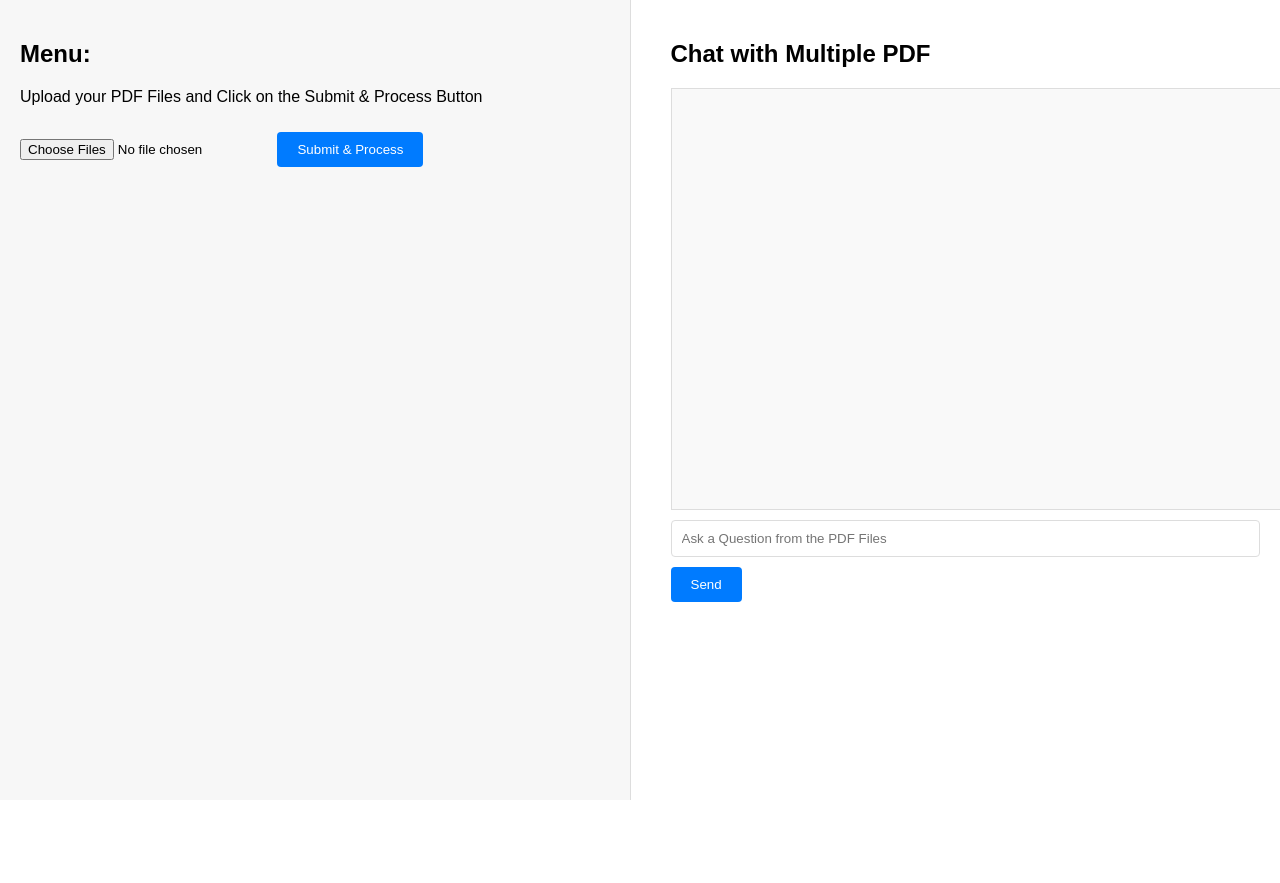
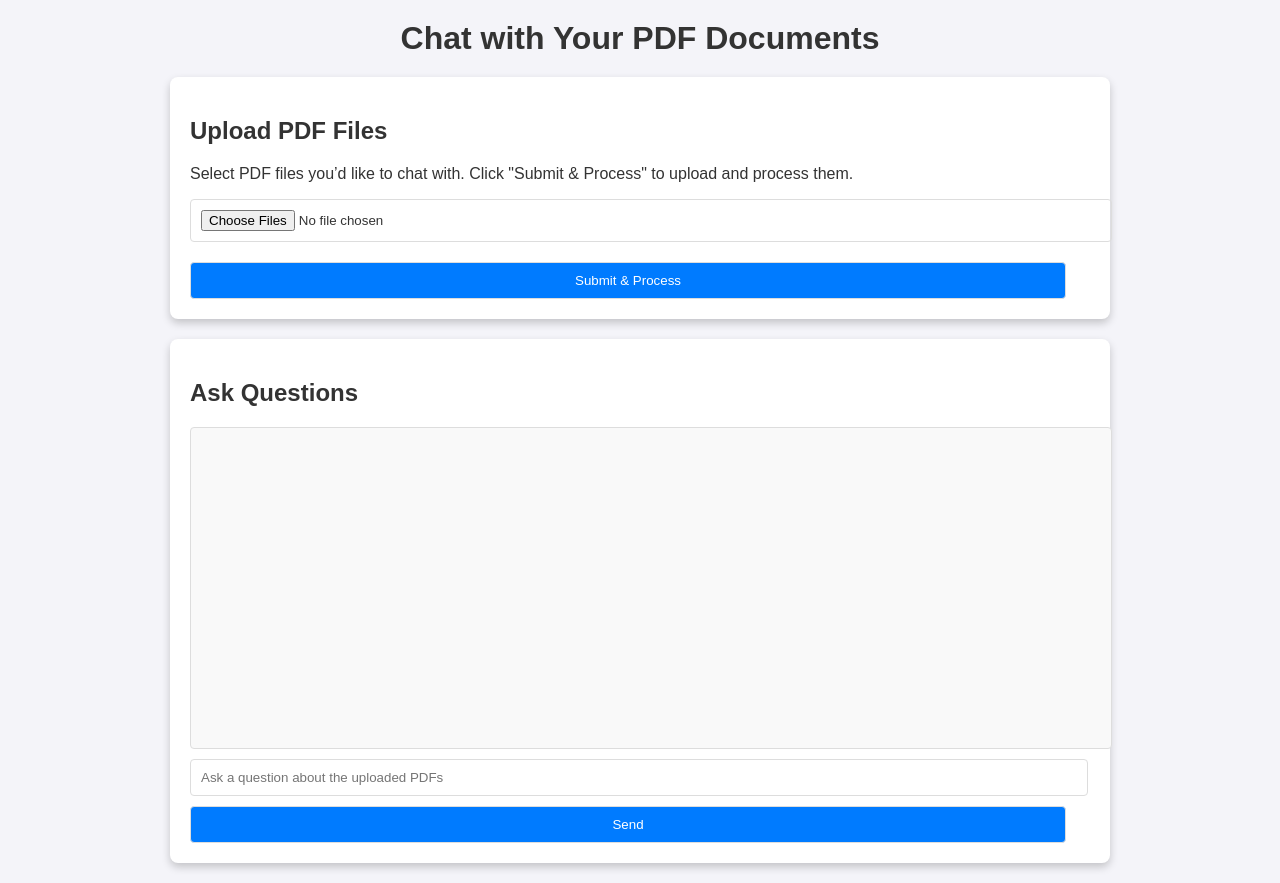
Before and after one commit to siddhant-kapse/LMNO-Bank, a Flask app: page /data_extraction/upload_pdf in a window 1280 px wide. Before the commit the page ends 800 px from the top, so only its background shows below. Run offline with Flask 3, Linux system fonts and the light colour scheme.

Commit message:
pdf-files

```diff
--- a/main.py
+++ b/main.py
@@ -1,5 +1,6 @@
 from flask import Flask, render_template, request, jsonify
 import os
+from pdf_processor import process_pdfs, query_pdf
 
 
 app = Flask(__name__)
@@ -13,8 +14,26 @@ def data_extraction():
     return render_template('data_ext_home.html')
 
 @app.route('/data_extraction/upload_pdf')
+def upload_pdf_page():
+    return render_template('upload_pdf.html')
+
+# Route to handle PDF upload and processing
+@app.route('/data_extraction/upload_pdf', methods=['POST'])
 def upload_pdf():
-    return render_template('upload_pdf.html')
+    files = request.files.getlist('pdf')
+    message = process_pdfs(files)  # Call function from pdf_processor
+    return jsonify({"message": message})
+
+# Route to handle query processing
+@app.route('/data_extraction/ask_pdf', methods=['POST'])
+def ask_pdf():
+    data = request.get_json()  # Retrieve JSON data
+    query = data.get("query")
+    if not query:
+        return jsonify({"error": "No query provided"}), 400
+
+    result = query_pdf(query)  # Call function from pdf_processor
+    return jsonify(result)
 
 @app.route('/data_extraction/text_entry')
 def upload_text():
--- /dev/null
+++ b/pdf_processor.py
@@ -0,0 +1,53 @@
+# pdf_processor.py
+from langchain.document_loaders import PyPDFLoader
+from langchain.vectorstores import FAISS
+from langchain.embeddings import HuggingFaceEmbeddings
+import os
+from datetime import datetime
+
+# Initialize embedding model
+embedding_model = HuggingFaceEmbeddings(model_name="sentence-transformers/all-MiniLM-L6-v2")
+db = None  # Global FAISS index
+
+# Define the upload directory
+UPLOAD_FOLDER = "uploads"
+if not os.path.exists(UPLOAD_FOLDER):
+    os.makedirs(UPLOAD_FOLDER)  # Ensure the folder exists
+
+def process_pdfs(files):
+    """Load PDFs, process them, and create a FAISS index."""
+    global db
+    documents = []
+
+def process_pdfs(files):
+    """Process uploaded PDFs, store them in the 'uploads/' folder, and create a FAISS index."""
+    global db
+    documents = []
+
+    for file in files:
+        if file.filename.endswith('.pdf'):
+            # Generate a unique filename with a timestamp to avoid conflicts
+            timestamp = datetime.now().strftime("%Y%m%d%H%M%S")
+            filename = f"{timestamp}_{file.filename}"
+            filepath = os.path.join(UPLOAD_FOLDER, filename)
+            file.save(filepath)
+
+            # Load PDF content
+            loader = PyPDFLoader(filepath)
+            documents.extend(loader.load())
+
+    # Create FAISS index from documents
+    db = FAISS.from_documents(documents, embedding_model)
+    print("123")
+    return "PDF processed successfully"
+
+def query_pdf(query):
+    """Query the FAISS index and return the best-matched content."""
+    if db is None:
+        return {"error": "No PDF files have been processed yet. Please upload a PDF first."}
+
+    docs = db.similarity_search(query)
+    if docs:
+        return {"answer": docs[0].page_content}  # Return the best match
+    else:
+        return {"answer": "No relevant information found."}
--- a/templates/upload_pdf.html
+++ b/templates/upload_pdf.html
@@ -2,48 +2,64 @@
 <html lang="en">
 <head>
     <meta charset="UTF-8">
+    <meta name="viewport" content="width=device-width, initial-scale=1.0">
     <title>Chat with PDF</title>
     <style>
         body {
+            font-family: Arial, sans-serif;
             display: flex;
-            font-family: Arial, sans-serif;
+            flex-direction: column;
+            align-items: center;
             margin: 0;
             padding: 0;
-            height: 100vh;
+            background-color: #f4f4f9;
+            color: #333;
+        }
+        h1 {
+            margin: 20px;
+            color: #333;
+        }
+        .container {
+            width: 80%;
+            max-width: 900px;
+            background-color: #fff;
+            padding: 20px;
+            box-shadow: 0 4px 8px rgba(0, 0, 0, 0.2);
+            border-radius: 8px;
+            margin-bottom: 30px;
         }
         #upload-section, #chat-section {
-            flex: 1;
-            padding: 20px;
+            margin-bottom: 20px;
         }
-        #upload-section {
-            background-color: #f7f7f7;
-            border-right: 1px solid #ddd;
-        }
-        #chat-section {
-            padding-left: 40px;
+        #upload-section input[type="file"] {
+            width: 100%;
+            padding: 10px;
+            border: 1px solid #ddd;
+            border-radius: 4px;
+            margin-bottom: 10px;
         }
         #chatbox {
             width: 100%;
-            height: 400px;
+            height: 300px;
             border: 1px solid #ddd;
+            border-radius: 4px;
             padding: 10px;
-            overflow-y: scroll;
+            overflow-y: auto;
             background-color: #f9f9f9;
         }
-        input[type="text"] {
-            width: calc(100% - 22px);
+        #chatbox p {
+            margin: 5px 0;
+        }
+        input[type="text"], button {
+            width: calc(100% - 24px);
             padding: 10px;
+            border-radius: 4px;
+            border: 1px solid #ddd;
             margin-top: 10px;
-            border: 1px solid #ddd;
-            border-radius: 4px;
         }
         button {
-            margin-top: 10px;
-            padding: 10px 20px;
             background-color: #007bff;
             color: white;
-            border: none;
-            border-radius: 4px;
             cursor: pointer;
         }
         button:disabled {
@@ -55,40 +71,25 @@
 </head>
 <body>
 
-<div id="upload-section">
-    <h2>Menu:</h2>
-    <p>Upload your PDF Files and Click on the Submit & Process Button</p>
+<h1>Chat with Your PDF Documents</h1>
+<div class="container" id="upload-section">
+    <h2>Upload PDF Files</h2>
+    <p>Select PDF files you’d like to chat with. Click "Submit & Process" to upload and process them.</p>
     <form id="upload_form" enctype="multipart/form-data">
         <input type="file" name="pdf" id="file_input" multiple required>
         <button type="submit" id="submit_button">Submit & Process</button>
     </form>
 </div>
 
-<div id="chat-section">
-    <h2>Chat with Multiple PDF</h2>
+<div class="container" id="chat-section">
+    <h2>Ask Questions</h2>
     <div id="chatbox"></div>
-    <input type="text" id="query_input" placeholder="Ask a Question from the PDF Files">
+    <input type="text" id="query_input" placeholder="Ask a question about the uploaded PDFs">
     <button onclick="sendQuery()">Send</button>
 </div>
 
 <script>
-    function sendQuery() {
-        var query = $('#query_input').val();
-        if (!query) {
-            return;
-        }
-
-        $.post('/data_extraction/ask_pdf', {query: query}, function(data) {
-            if (data.error) {
-                alert(data.error);
-            } else {
-                $('#chatbox').append("<p><strong>You:</strong> " + query + "</p>");
-                $('#chatbox').append("<p><strong>AI:</strong> " + data.answer + "</p>");
-                $('#query_input').val('');
-            }
-        });
-    }
-
+    // Handle file upload and PDF processing
     $(document).ready(function() {
         $('#upload_form').on('submit', function(e) {
             e.preventDefault();
@@ -101,7 +102,7 @@
                 contentType: false,
                 processData: false,
                 success: function(data) {
-                    alert('PDF processed successfully');
+                    alert(data.message);
                     $('#submit_button').prop('disabled', false).text('Submit & Process');
                 },
                 error: function() {
@@ -111,6 +112,34 @@
             });
         });
     });
+
+    // Send a query to the backend
+    function sendQuery() {
+        var query = $('#query_input').val();
+        if (!query) {
+            alert("Please enter a query.");
+            return;
+        }
+
+        $.ajax({
+            url: '/data_extraction/ask_pdf',
+            type: 'POST',
+            contentType: 'application/json', // Set content type to JSON
+            data: JSON.stringify({ query: query }), // Convert query to JSON string
+            success: function(data) {
+                if (data.error) {
+                    alert(data.error);
+                } else {
+                    $('#chatbox').append("<p><strong>You:</strong> " + query + "</p>");
+                    $('#chatbox').append("<p><strong>AI:</strong> " + data.answer + "</p>");
+                    $('#query_input').val(''); // Clear input
+                }
+            },
+            error: function(xhr, status, error) {
+                alert('Error: ' + xhr.status + ' ' + error);
+            }
+        });
+    }
 </script>
 
 </body>
```
Also changed, not shown: requirements.txt (+10 -0 lines), 8 other files.
